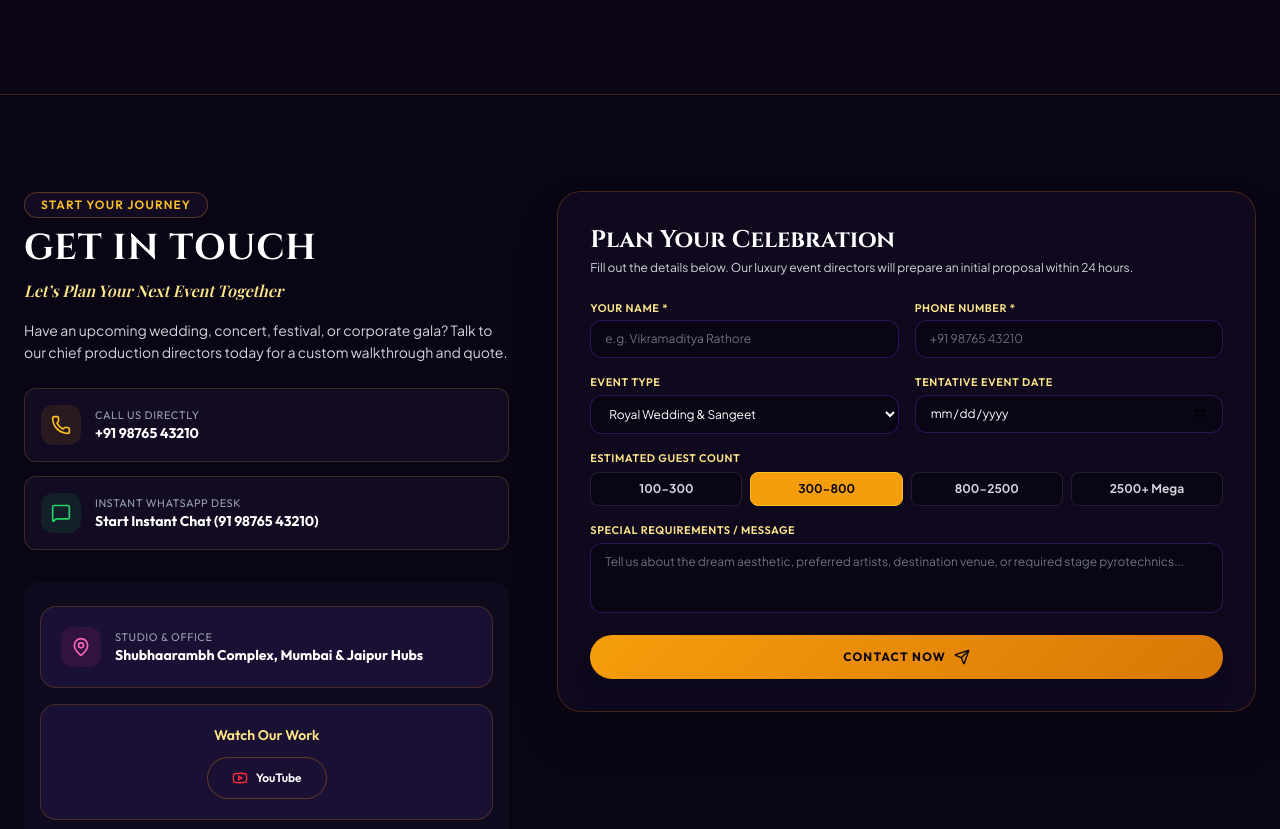
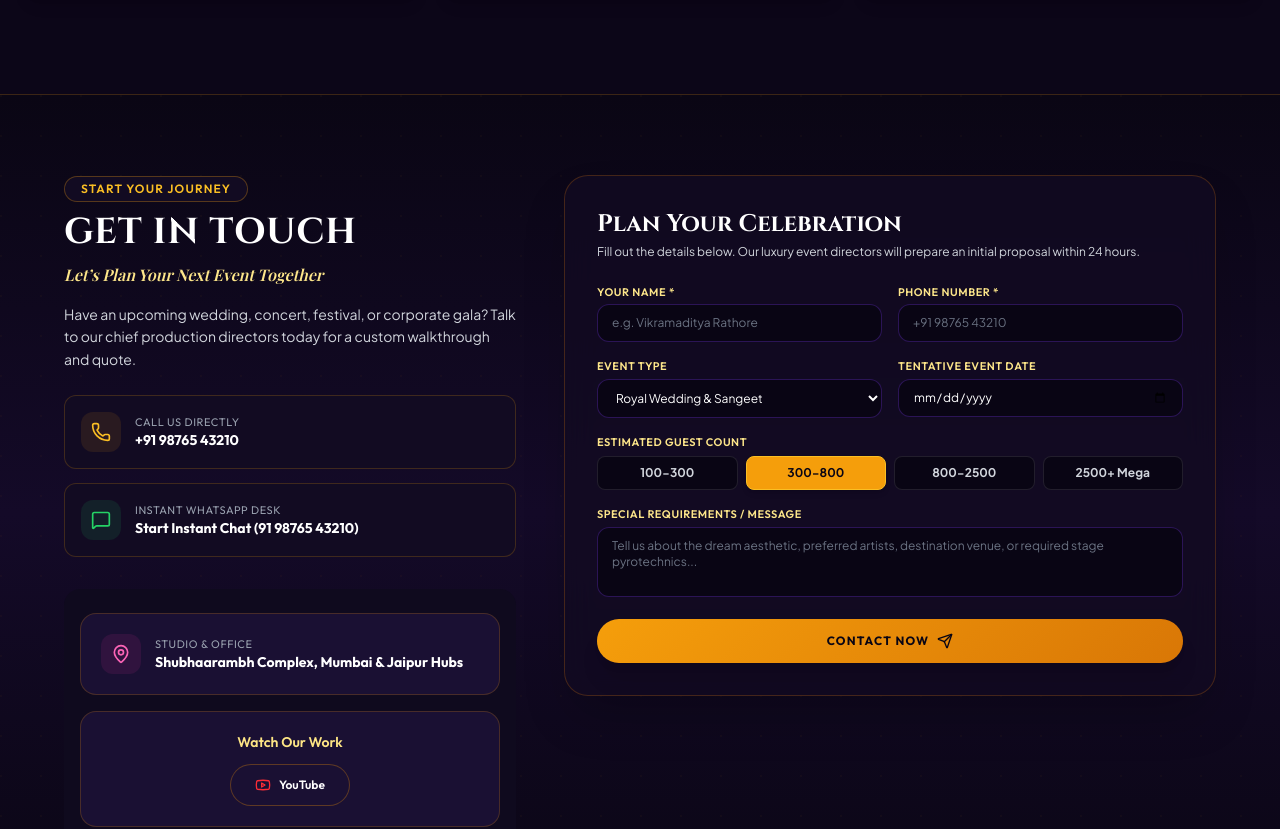
Before and after one commit to Syammm23/Shubhaaram, a React (Vite) app: page / in a window 1280 px wide. Shown: the part 5338-6167 px from the top of the page. Built offline with nearby package versions, Linux system fonts and the light colour scheme; a web font is replaced by a local one.

Commit message:
Fix mobile contact section GPU glitch

```diff
--- a/src/components/ContactSection.tsx
+++ b/src/components/ContactSection.tsx
@@ -49,8 +49,14 @@ export const ContactSection: React.FC<ContactSectionProps> = ({
   };
 
   return (
-    <section id="contact" className="py-16 sm:py-24 max-w-7xl mx-auto px-4 sm:px-6">
-      <div className="grid grid-cols-1 lg:grid-cols-12 gap-12">
+    <section id="contact" className="relative py-20 px-4 sm:px-6 bg-[#0a0614] overflow-hidden">
+      <div className="absolute inset-0 bg-gradient-to-b from-[#0a0614] via-[#140a28] to-[#0a0614]" aria-hidden="true" />
+      <div
+        className="absolute inset-0 opacity-[0.03]"
+        style={{ backgroundImage: 'radial-gradient(circle at 1px 1px, #f59e0b 1px, transparent 0)', backgroundSize: '40px 40px' }}
+        aria-hidden="true"
+      />
+      <div className="relative z-10 max-w-6xl mx-auto grid grid-cols-1 lg:grid-cols-12 gap-12">
         {/* Left Column: Direct Placeholders */}
         <div className="lg:col-span-5 min-w-0 flex flex-col justify-between">
           <div>
@@ -90,7 +96,7 @@ export const ContactSection: React.FC<ContactSectionProps> = ({
               <button
                 type="button"
                 onClick={handleQuickWhatsApp}
-                className="flex items-center text-left gap-3.5 p-4 rounded-xl bg-[#120B22] border border-[#F59E0B]/20 hover:border-[#25D366] transition-all group cursor-pointer"
+                className="isolate flex items-center text-left gap-3.5 p-4 rounded-xl bg-[#120B22] border border-[#F59E0B]/20 hover:border-[#25D366] transition-all group cursor-pointer"
               >
                 <div className="w-10 h-10 rounded-xl bg-[#25D366]/10 flex items-center justify-center text-[#25D366] group-hover:scale-105 transition-transform">
                   <MessageSquare className="w-5 h-5" />
@@ -108,9 +114,9 @@ export const ContactSection: React.FC<ContactSectionProps> = ({
             </div>
           </div>
 
-          <section className="relative mt-8 py-6 px-4 bg-[#0f0a1e] rounded-2xl overflow-hidden">
+          <section className="relative isolate mt-8 py-6 px-4 bg-[#0f0a1e] rounded-2xl overflow-hidden">
             <div className="grid grid-cols-1 gap-4">
-              <div className="rounded-2xl border border-amber-500/20 p-5 bg-[#1a1033] flex items-center gap-3.5">
+              <div className="isolate rounded-2xl border border-amber-500/20 p-5 bg-[#1a1033] flex items-center gap-3.5">
                 <div className="w-10 h-10 shrink-0 rounded-xl bg-pink-500/10 flex items-center justify-center text-pink-400">
                   <MapPin className="w-5 h-5" />
                 </div>
@@ -123,7 +129,7 @@ export const ContactSection: React.FC<ContactSectionProps> = ({
                   </span>
                 </div>
               </div>
-              <div className="rounded-2xl border border-amber-500/20 p-5 bg-[#1a1033] flex flex-col items-center justify-center gap-3">
+              <div className="isolate rounded-2xl border border-amber-500/20 p-5 bg-[#1a1033] flex flex-col items-center justify-center gap-3">
                 <p className="text-amber-200 font-outfit text-sm font-semibold">Watch Our Work</p>
                 <a
                   href="https://youtube.com"
--- a/src/index.css
+++ b/src/index.css
@@ -94,6 +94,14 @@ textarea {
   }
 }
 
+@media (max-width: 768px) {
+  #contact * {
+    backdrop-filter: none !important;
+    -webkit-backdrop-filter: none !important;
+    background-attachment: scroll !important;
+  }
+}
+
 /* Custom subtle scrollbar */
 ::-webkit-scrollbar {
   width: 8px;
```
